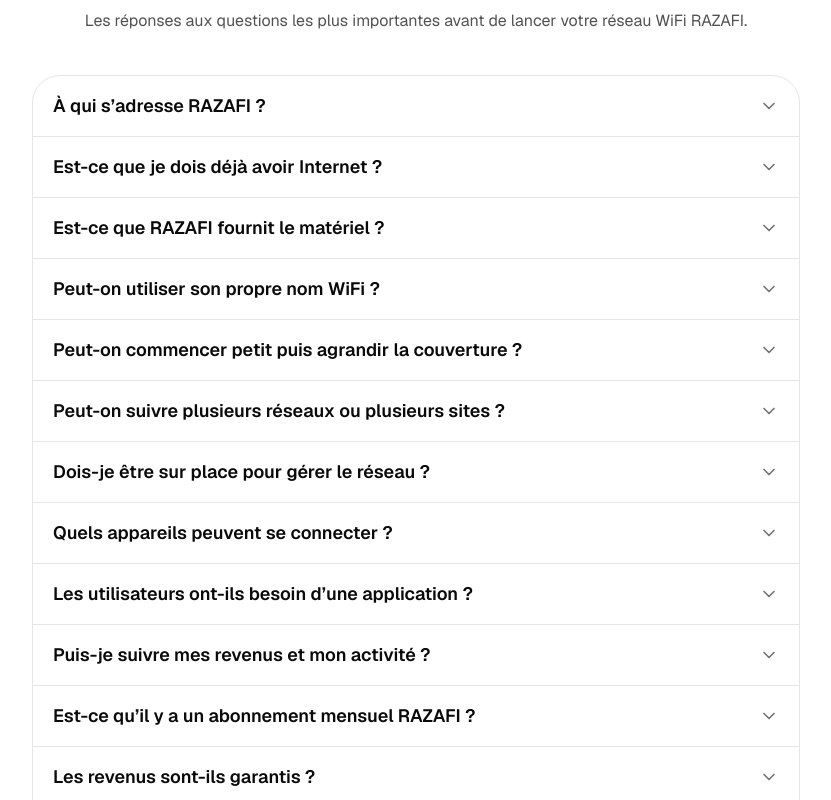
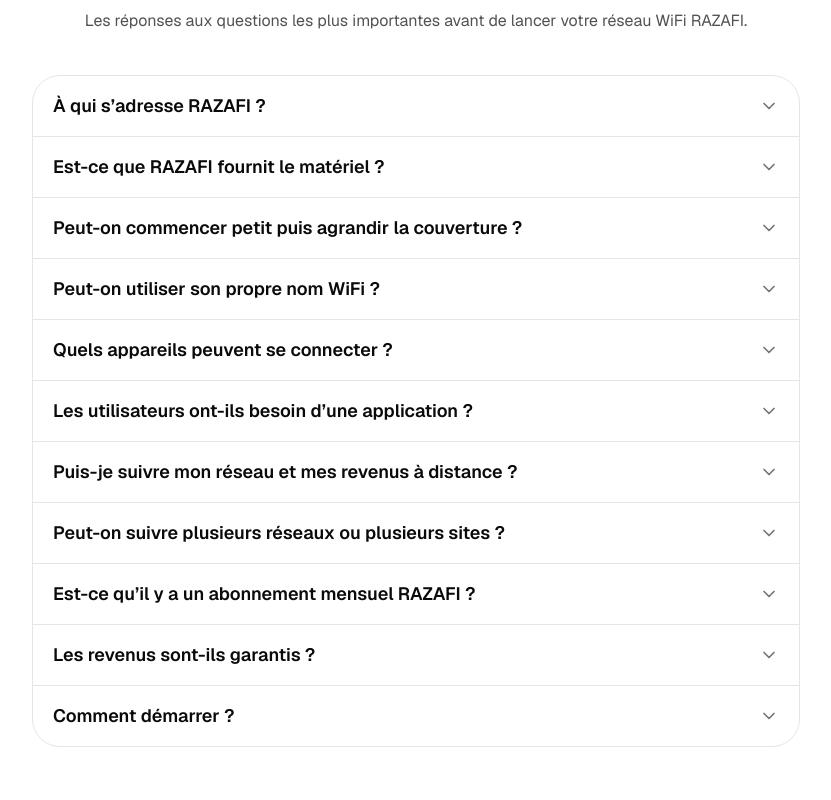
Before and after one commit to Razafisosthene/razafi-website, a Next.js app: page / in a window 1280 px wide. Shown: the part 3940-4740 px from the top of the page, without its empty margins (224-1055 px from the left). Built offline with nearby package versions, Linux system fonts and the light colour scheme.

Commit message:
ordre logique de la faq

```diff
--- a/src/app/page.tsx
+++ b/src/app/page.tsx
@@ -44,33 +44,21 @@
 const faqItems = [
   {
     q: "À qui s’adresse RAZAFI ?",
-    a: "RAZAFI s’adresse aux particuliers, fokontany, snacks, boutiques et espaces publics disposant déjà d’une connexion Internet et souhaitant développer une activité WiFi moderne dans leur zone.",
-  },
-  {
-    q: "Est-ce que je dois déjà avoir Internet ?",
-    a: "Oui. RAZAFI transforme votre connexion existante en réseau WiFi prêt à être partagé.",
+    a: "RAZAFI s’adresse aux particuliers, fokontany, snacks, boutiques et espaces publics disposant déjà d’une connexion Internet et souhaitant la transformer en activité WiFi moderne dans leur zone.",
   },
   {
     q: "Est-ce que RAZAFI fournit le matériel ?",
     a: "Oui. RAZAFI fournit et installe les équipements nécessaires selon votre projet, notamment les routeurs MikroTik et les points d’accès UniFi.",
   },
   {
+    q: "Peut-on commencer petit puis agrandir la couverture ?",
+    a: "Oui. Vous pouvez commencer avec une petite installation puis étendre progressivement la couverture WiFi selon les besoins de votre zone, jusqu’à couvrir un fokontany ou une grande zone communautaire.",
+  },
+  {
     q: "Peut-on utiliser son propre nom WiFi ?",
     a: "Oui. Vous pouvez personnaliser le nom du réseau selon votre activité, votre boutique, votre snack ou votre fokontany.",
   },
   {
-  q: "Peut-on commencer petit puis agrandir la couverture ?",
-  a: "Oui. Vous pouvez commencer avec une petite installation puis étendre progressivement la couverture WiFi selon les besoins de votre zone, jusqu’à couvrir un fokontany ou une grande zone communautaire.",
-},
-  {
-    q: "Peut-on suivre plusieurs réseaux ou plusieurs sites ?",
-    a: "Oui. La plateforme RAZAFI permet de suivre plusieurs réseaux WiFi et plusieurs sites depuis un seul tableau de bord.",
-  },
-  {
-  q: "Dois-je être sur place pour gérer le réseau ?",
-  a: "Non. Le réseau fonctionne automatiquement 24h/24 sans intervention humaine. Suivez les connexions, l’activité et les revenus à distance directement depuis votre téléphone.",
-},
-{
     q: "Quels appareils peuvent se connecter ?",
     a: "Les utilisateurs peuvent se connecter depuis leurs téléphones, tablettes ou ordinateurs tant qu’ils reçoivent le signal WiFi.",
   },
@@ -79,8 +67,12 @@
     a: "Non. Les utilisateurs se connectent simplement au WiFi, paient via Mobile Money puis reçoivent automatiquement leur accès Internet.",
   },
   {
-    q: "Puis-je suivre mes revenus et mon activité ?",
-    a: "Oui. Suivez les connexions, les ventes et les revenus directement depuis votre tableau de bord RAZAFI sur téléphone. Votre part est ensuite versée selon l’organisation prévue avec vous.",
+    q: "Puis-je suivre mon réseau et mes revenus à distance ?",
+    a: "Oui. Le réseau fonctionne automatiquement 24h/24 sans intervention humaine. Suivez les connexions, les ventes et les revenus directement depuis votre téléphone.",
+  },
+  {
+    q: "Peut-on suivre plusieurs réseaux ou plusieurs sites ?",
+    a: "Oui. La plateforme RAZAFI permet de suivre plusieurs réseaux WiFi et plusieurs sites depuis un seul tableau de bord.",
   },
   {
     q: "Est-ce qu’il y a un abonnement mensuel RAZAFI ?",
```
